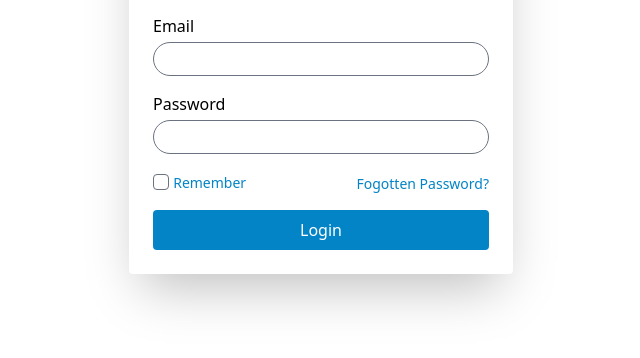
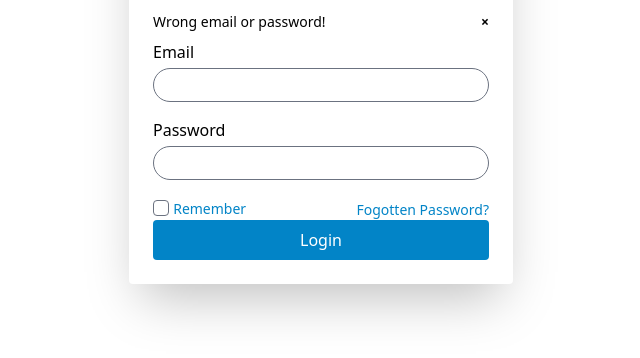
Before and after one commit to essien1990/TailwindCss, a website: page Tailwindcss_Login_page/src/index.html in a window 1280 px wide. Shown: the part 340-698 px from the top of the page, without its empty margins (319-959 px from the left). Drawn offline with Linux system fonts and the light colour scheme.

Commit message:
Add files via upload

```diff
--- a/Tailwindcss_Login_page/src/index.html
+++ b/Tailwindcss_Login_page/src/index.html
@@ -4,7 +4,7 @@
 	<meta charset="UTF-8">
 	<meta name="viewport" content="width=device-width, initial-scale=1.0">
 	<link href="../dist/output.css" rel="stylesheet">
-	<title>Biznet</title>
+	<title>Login</title>
 </head>
 <body class="bg-silver-700">
 
@@ -14,6 +14,12 @@
 				<div class="flex items-center justify-center mb-4">
 					<img src="fire.png" class=h-32>
 				</div>
+				<div class="bg-red px-3 py-2 rounded shadow text-gray text-sm mb-3">
+					<p class="text-sm">Wrong email or password!
+						<strong class=" float-right cursor-pointer alert-del">&times;</strong>
+					</p>
+
+				</div>
 				<label class="text-black text-base">Email</label>
 				<input type="email" class="w-full form-input px-2 py-1 rounded-full mb-4 mt-1">
 
@@ -22,9 +28,9 @@
 
 				<input type="checkbox" class="form-checkbox rounded mb-1" id="remember">
 				<label for="remember" class="text-sky text-sm">Remember</label>
-				<p class="text-sm float-right pt-1 text-sky mb-4"><a href="#">Fogotten Password?</a></p>
+				<p class="text-sm float-right pt-1 text-sky mb-6"><a href="#">Fogotten Password?</a></p>
 
-				<button type="submit" class="bg-sky w-full text-white py-2 rounded hover:bg-blue-600 transition-colors">
+				<button type="submit" class="bg-sky w-full text-white py-2 rounded hover:bg-blue-600 transition-colors mb">
 				Login</button>
 			</div>
 
```
